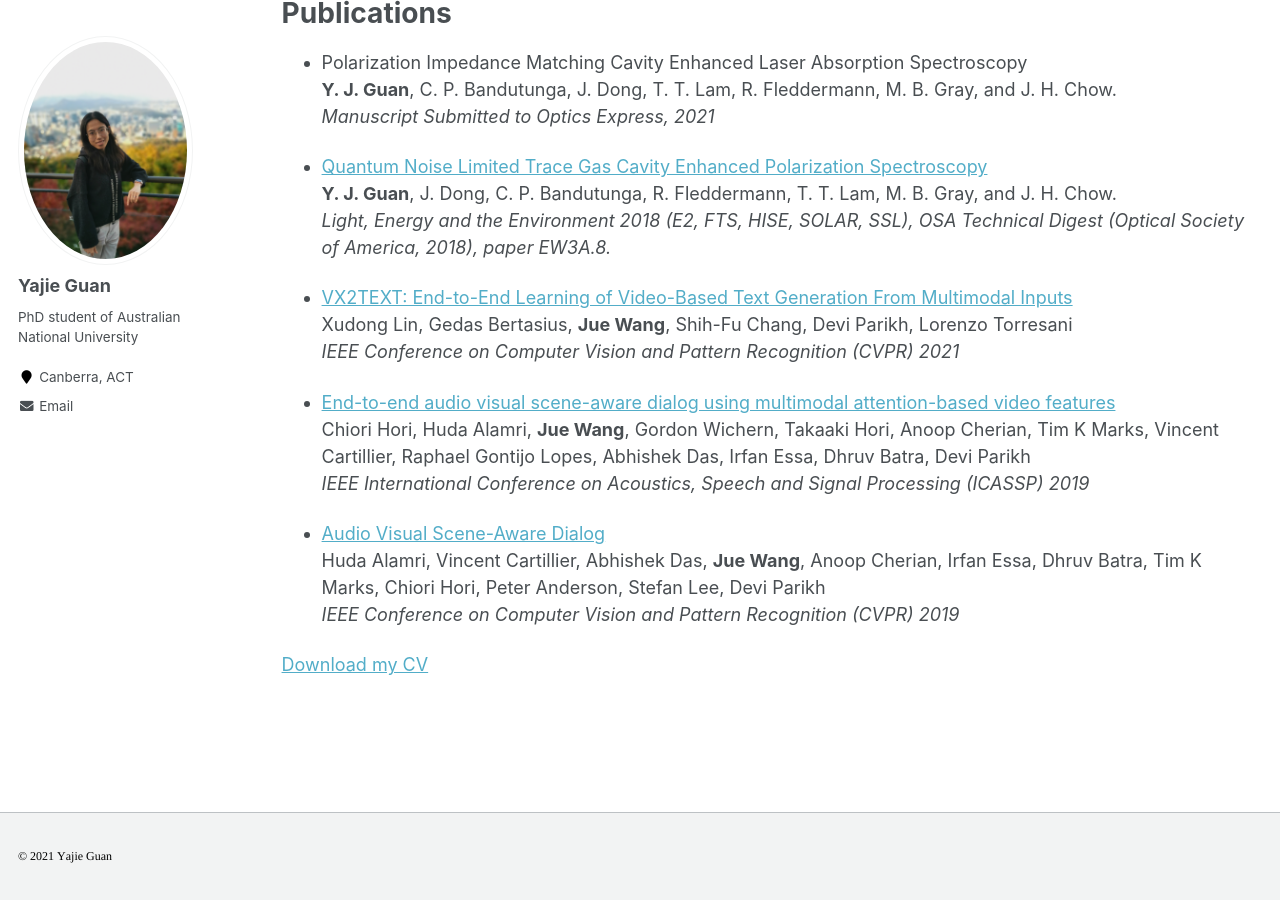
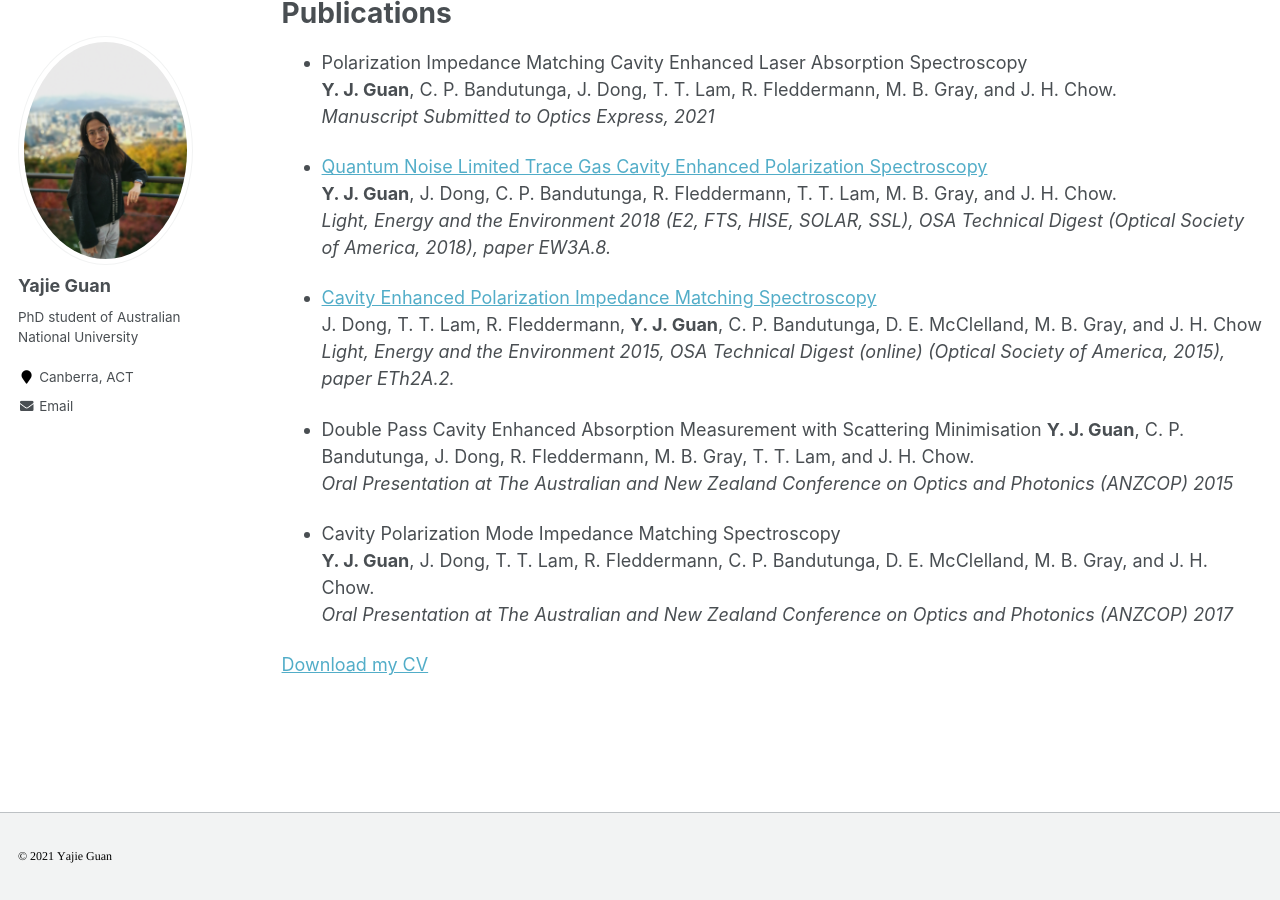
Before and after one commit to YajieGuan/yajie.guan, a Jekyll site: the page built from _pages/cv.md, in a window 1280 px wide and 900 px high, scrolled down 753 px. Built offline with Jekyll 4.4.1, drawn with Linux system fonts in a browser that asks for light colours.

Commit message:
Update cv.md

```diff
--- a/_pages/cv.md
+++ b/_pages/cv.md
@@ -39,17 +39,17 @@ Publications
   **Y. J. Guan**, J. Dong, C. P. Bandutunga, R. Fleddermann, T. T. Lam, M. B. Gray, and J. H. Chow.
   *Light, Energy and the Environment 2018 (E2, FTS, HISE, SOLAR, SSL), OSA Technical Digest (Optical Society of America, 2018), paper EW3A.8.*
 
-* [VX2TEXT: End-to-End Learning of Video-Based Text Generation From Multimodal Inputs](https://arxiv.org/abs/2101.12059)<br/>
-  Xudong Lin, Gedas Bertasius, **Jue Wang**, Shih-Fu Chang, Devi Parikh, Lorenzo Torresani
-  *IEEE Conference on Computer Vision and Pattern Recognition (CVPR) 2021*
+* [Cavity Enhanced Polarization Impedance Matching Spectroscopy](https://www.osapublishing.org/abstract.cfm?uri=EE-2015-ETh2A.2)<br/>
+  J. Dong, T. T. Lam, R. Fleddermann, **Y. J. Guan**, C. P. Bandutunga, D. E. McClelland, M. B. Gray, and J. H. Chow
+  *Light, Energy and the Environment 2015, OSA Technical Digest (online) (Optical Society of America, 2015), paper ETh2A.2.*
 
-* [End-to-end audio visual scene-aware dialog using multimodal attention-based video features](https://ieeexplore.ieee.org/stamp/stamp.jsp?arnumber=8682583)
-  Chiori Hori, Huda Alamri, **Jue Wang**, Gordon Wichern, Takaaki Hori, Anoop Cherian, Tim K Marks, Vincent Cartillier, Raphael Gontijo Lopes, Abhishek Das, Irfan Essa, Dhruv Batra, Devi Parikh
-  *IEEE International Conference on Acoustics, Speech and Signal Processing (ICASSP) 2019*
+* Double Pass Cavity Enhanced Absorption Measurement with Scattering Minimisation
+  **Y. J. Guan**, C. P. Bandutunga, J. Dong, R. Fleddermann, M. B. Gray, T. T. Lam, and J. H. Chow.
+  *Oral Presentation at The Australian and New Zealand Conference on Optics and Photonics (ANZCOP) 2015*
 
-* [Audio Visual Scene-Aware Dialog](http://openaccess.thecvf.com/content_CVPR_2019/papers/Alamri_Audio_Visual_Scene-Aware_Dialog_CVPR_2019_paper.pdf)
-  Huda Alamri, Vincent Cartillier, Abhishek Das, **Jue Wang**, Anoop Cherian, Irfan Essa, Dhruv Batra, Tim K Marks, Chiori Hori, Peter Anderson, Stefan Lee, Devi Parikh
-  *IEEE Conference on Computer Vision and Pattern Recognition (CVPR) 2019*
+* Cavity Polarization Mode Impedance Matching Spectroscopy
+  **Y. J. Guan**, J. Dong, T. T. Lam, R. Fleddermann, C. P. Bandutunga, D. E. McClelland, M. B. Gray, and J. H. Chow.
+  *Oral Presentation at The Australian and New Zealand Conference on Optics and Photonics (ANZCOP) 2017*
 
 
 
```
